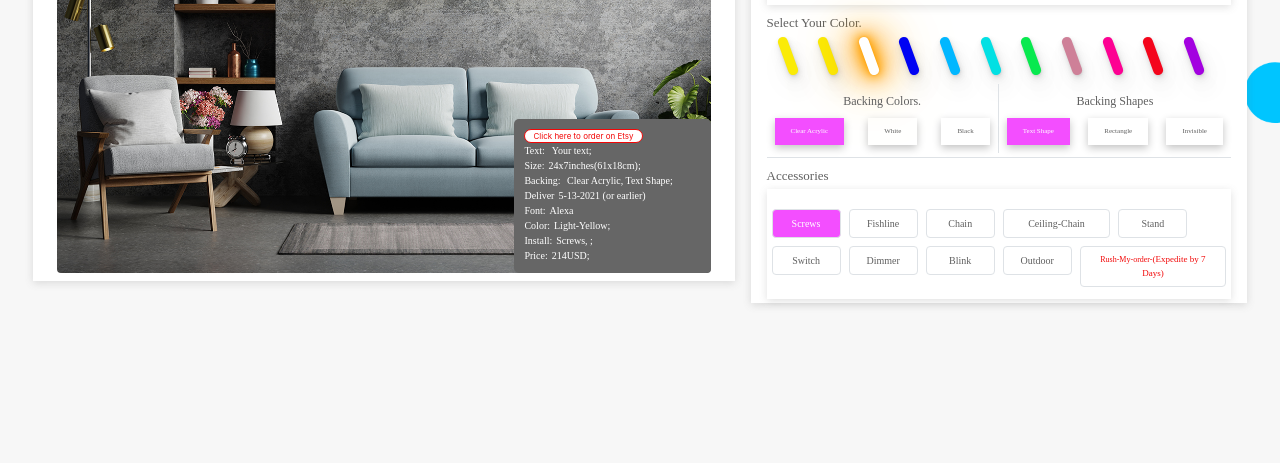
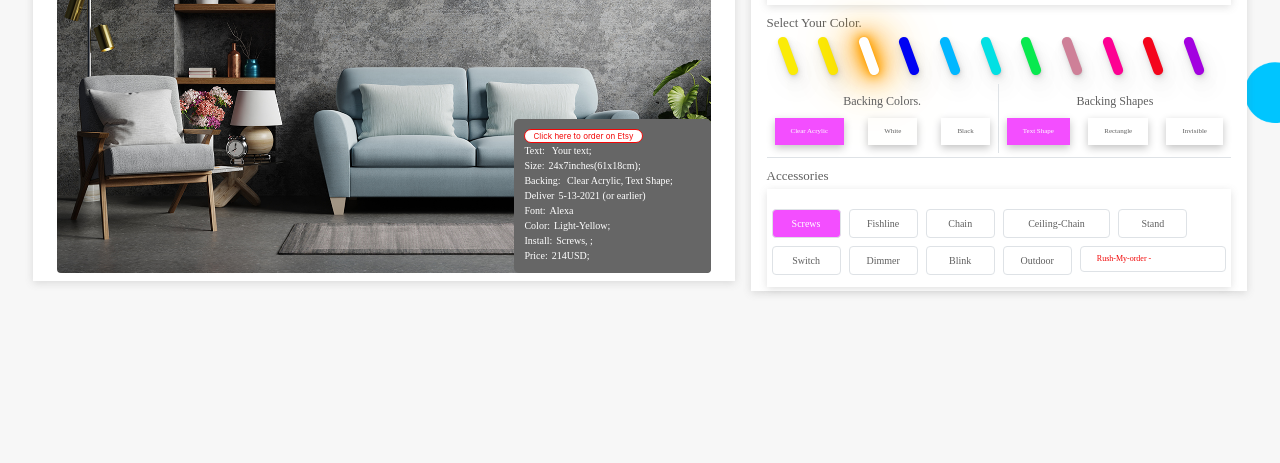
Before and after one commit to EWDTech-repos/neonsign-htlm, a plain HTML site: page index.html in a window 1280 px wide. Shown: the part 337-800 px from the top of the page. Drawn offline with nearby package versions, Linux system fonts and the light colour scheme; a web font is replaced by a local one.

Commit message:
text-updated

```diff
--- a/assets/script/index.js
+++ b/assets/script/index.js
@@ -319,7 +319,7 @@ function centerAlignEle(noenText) {
     var parentWidth = $(noenText).parent().parent().parent().parent().width();
     var parentHeight = $(noenText).parent().parent().parent().parent().height();
     var horizontalCenterPosition = (parentWidth / 3);
-    var verticalCenterPosition = Math.floor(parentHeight / 8);
+    var verticalCenterPosition = Math.floor(parentHeight / 18);
     if (noenText == ".noenText2") {
         verticalCenterPosition = verticalCenterPosition + 100;
     } else if (noenText == ".noenText3") {
--- a/index.html
+++ b/index.html
@@ -77,7 +77,6 @@
                         <div class="mySlides main-img rounded h-700" id="sence" style="background: url(assets/img/room_wall.jpg) center center / 100% no-repeat; position:relative;">
                             <!-- Top Text code end -->
                             <div id="mockupmain">
-                                <div id="whole-backing" style="position: absolute; width: 141.844px; height: 80px; left: 407.125px; top: 150px;"></div>
                                 <div id="mockup1" class="mockup" onmouseover="onClickFun('noenText1',1);">
                                     <div class="backing-style">
                                         <span id="noenText1backing" class="Alexa noenText1backing noen noenText1 backing-text-behind backText1-top backing-clear z-index-1" data-size="80" data-height="7" data-aspect_ratio="2.621" data-color="cl-tube-3" data-class="Alexa" style="position: absolute; font-size: 80px;">
@@ -516,7 +515,9 @@
                                     <div class="col-md-4 col-lg-4 col-sm-4 col-5 text-center p-1">
                                         <div class="accessary-btn robotoMedium f-16-btn border rounded common-btn3 rush-order text-center" onclick="commonBtnFun3(this)">
                                             <div class="blink_text border-0  cursor-pointer ">
-                                                <div class="blinker">Rush-My-order-<span class="blink_text-Inner">(Expedite by 7 Days)</span></div>
+                                                <div class="blinker">Rush-My-order -
+                                                    <!-- <span class="blink_text-Inner">(Expedite by 7 Days)</span> -->
+                                                </div>
                                             </div>
                                         </div>
                                     </div>
```
